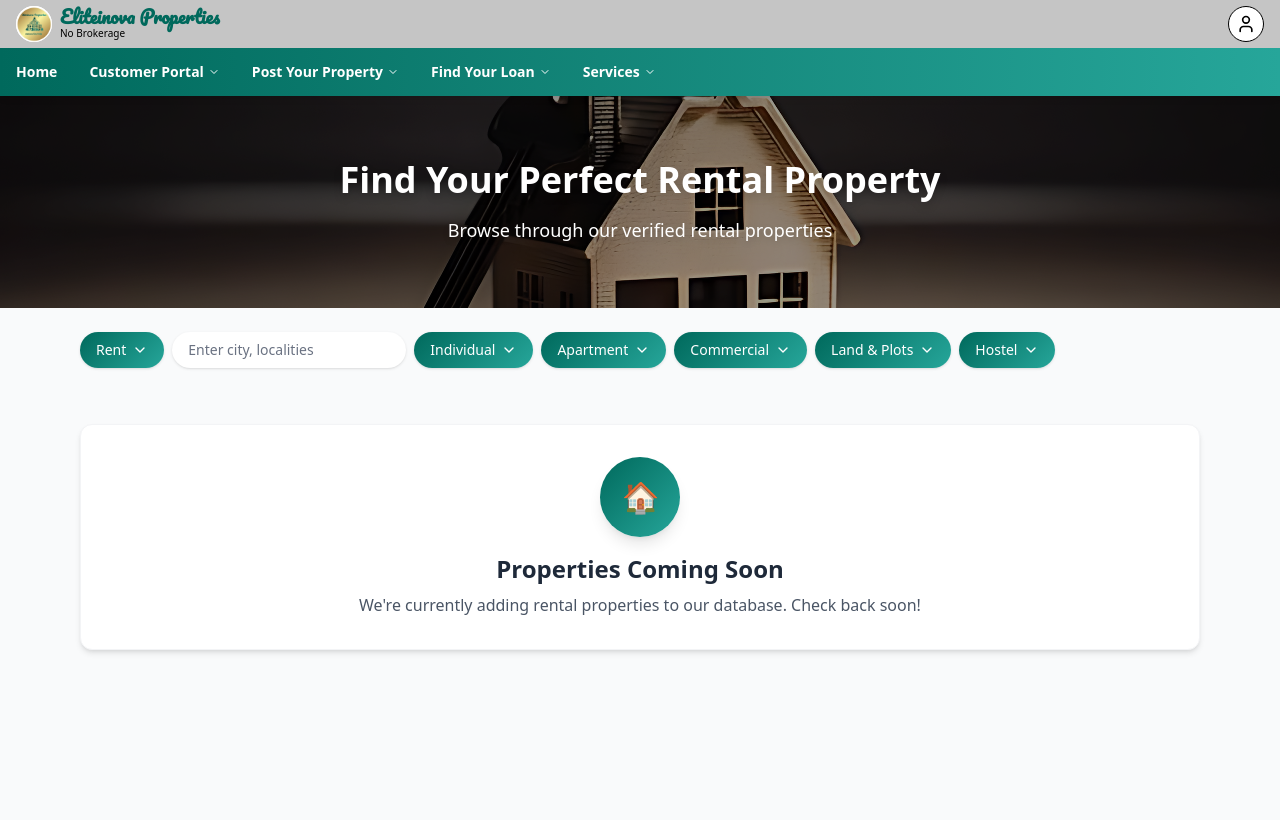
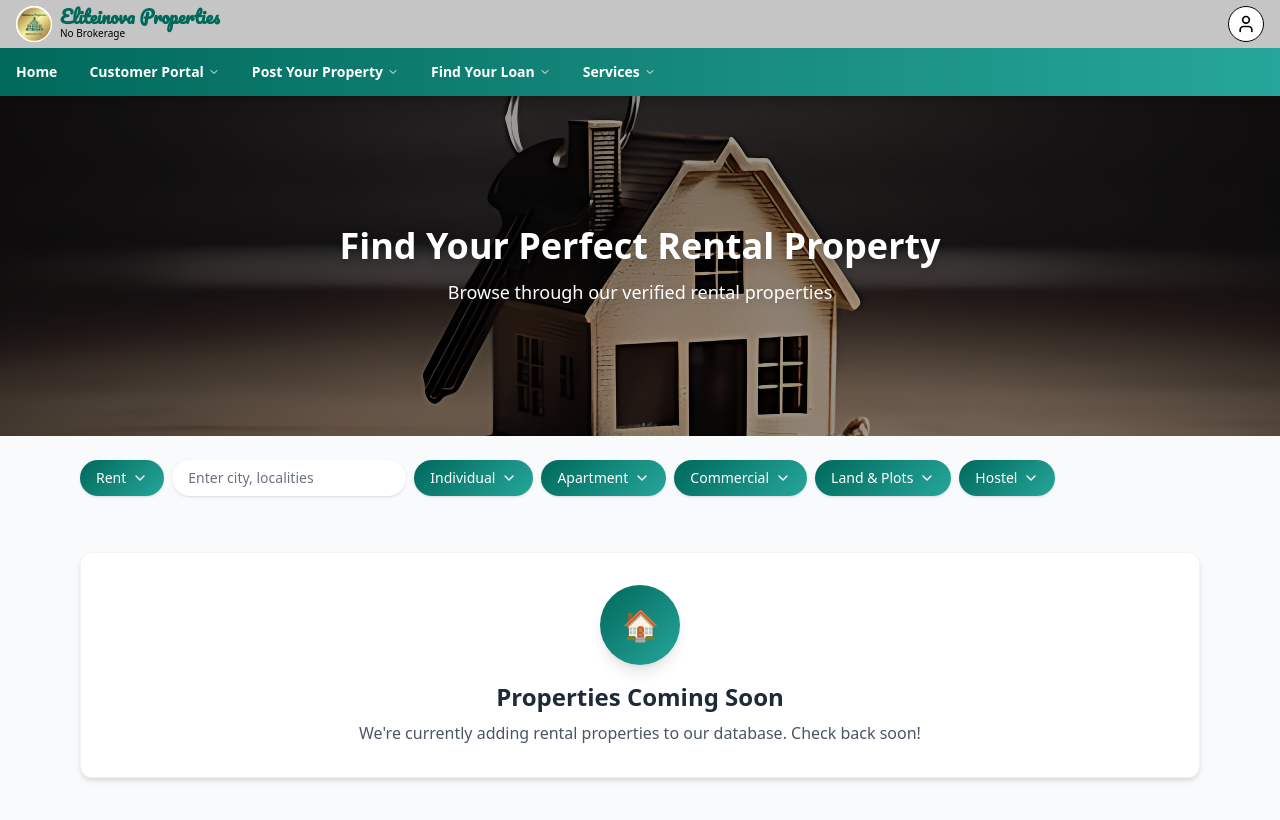
Before and after one commit to eliteinovastaticwebsite-crypto/Eliteinova_Properties, a React (Vite) app: page /rent in a window 1280 px wide. Shown: the top 820 px of the page. Built offline with nearby package versions, Linux system fonts and the light colour scheme.

Commit message:
Updated banner images

```diff
--- a/src/pages/BuyPage.jsx
+++ b/src/pages/BuyPage.jsx
@@ -27,22 +27,25 @@ const BuyPage = () => {
     <div className="w-full min-h-screen bg-gray-50">
       {/* Banner Section */}
       <section
-        className="w-full py-10 md:py-16 px-4 bg-cover bg-center relative"
+  className="w-full min-h-[260px] md:min-h-[340px] px-4 bg-cover bg-center relative flex items-center"
   style={{
     backgroundImage: `url(${buyBanner})`,
   }}
 >
+  {/* Overlay */}
   <div className="absolute inset-0 bg-black/40"></div>
 
-        <div className="max-w-6xl mx-auto relative z-10">
-          <h1 className="text-2xl md:text-4xl font-bold text-white text-center mb-3 md:mb-4 drop-shadow-lg">
+  {/* Content */}
+  <div className="max-w-6xl mx-auto relative z-10 text-center">
+    <h1 className="text-2xl md:text-4xl font-bold text-white mb-3 drop-shadow-lg">
       Buy Your Dream Property
     </h1>
-          <p className="text-white text-center text-sm md:text-lg drop-shadow-md">
+    <p className="text-white text-sm md:text-lg drop-shadow-md">
       Explore properties for sale with zero brokerage
     </p>
   </div>
 </section>
+
 
       {/* Filter Section */}
       <section className="max-w-6xl mx-auto px-4 py-4 md:py-6">
--- a/src/pages/LeasePage.jsx
+++ b/src/pages/LeasePage.jsx
@@ -27,22 +27,25 @@ const LeasePage = () => {
     <div className="w-full min-h-screen bg-gray-50">
       {/* Banner Section */}
       <section
-        className="w-full py-10 md:py-16 px-4 bg-cover bg-center relative"
+  className="w-full min-h-[260px] md:min-h-[340px] px-4 bg-cover bg-center relative flex items-center"
   style={{
     backgroundImage: `url(${leaseBanner})`,
   }}
 >
+  {/* Overlay */}
   <div className="absolute inset-0 bg-black/40"></div>
 
-        <div className="max-w-6xl mx-auto relative z-10">
-          <h1 className="text-2xl md:text-4xl font-bold text-white text-center mb-3 md:mb-4 drop-shadow-lg">
+  {/* Content */}
+  <div className="max-w-6xl mx-auto relative z-10 text-center">
+    <h1 className="text-2xl md:text-4xl font-bold text-white mb-3 drop-shadow-lg">
       Lease Properties for Your Business
     </h1>
-          <p className="text-white text-center text-sm md:text-lg drop-shadow-md">
+    <p className="text-white text-sm md:text-lg drop-shadow-md">
       Find the perfect commercial space on lease
     </p>
   </div>
 </section>
+
 
       {/* Filter Section */}
       <section className="max-w-6xl mx-auto px-4 py-4 md:py-6">
--- a/src/pages/RentPage.jsx
+++ b/src/pages/RentPage.jsx
@@ -27,18 +27,20 @@ const RentPage = () => {
     <div className="w-full min-h-screen bg-gray-50">
       {/* Banner Section */}
       <section
-      className="w-full py-10 md:py-16 px-4 bg-cover bg-center relative"
+  className="w-full min-h-[260px] md:min-h-[340px] px-4 bg-cover bg-center relative flex items-center"
   style={{
     backgroundImage: `url(${rentBanner})`,
   }}
 >
+  {/* Overlay */}
   <div className="absolute inset-0 bg-black/40"></div>
 
-        <div className="max-w-6xl mx-auto relative z-10">
-          <h1 className="text-2xl md:text-4xl font-bold text-white text-center mb-3 md:mb-4 drop-shadow-lg">
+  {/* Content */}
+  <div className="max-w-6xl mx-auto relative z-10 text-center">
+    <h1 className="text-2xl md:text-4xl font-bold text-white mb-3 drop-shadow-lg">
       Find Your Perfect Rental Property
     </h1>
-          <p className="text-white text-center text-sm md:text-lg drop-shadow-md">
+    <p className="text-white text-sm md:text-lg drop-shadow-md">
       Browse through our verified rental properties
     </p>
   </div>
```
Lines whose indentation alone changed are shown as unchanged.
